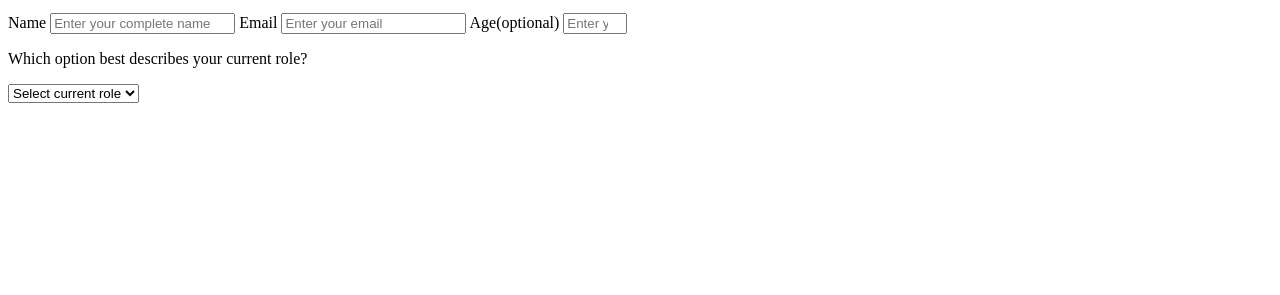
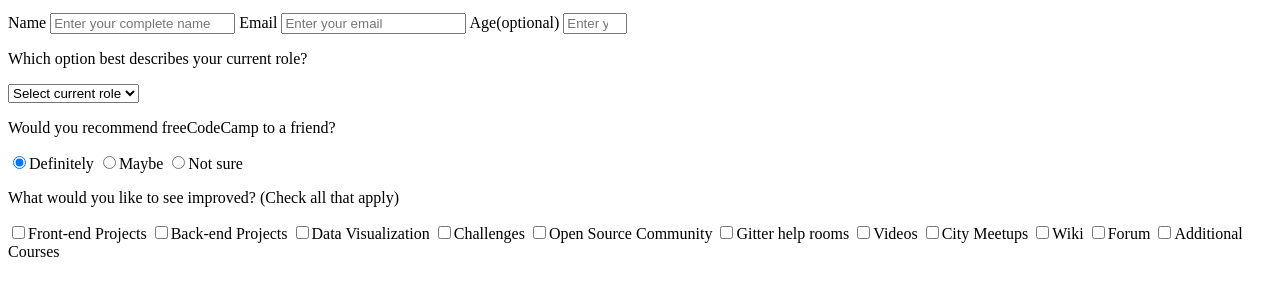
Before and after one commit to mikemtzp/Aneal-Mike-Project, a plain HTML site: page index.html in a window 1280 px wide. Shown: the part 101-396 px from the top of the page. Drawn offline with Linux system fonts and the light colour scheme.

Commit message:
checkbox and radio form update

```diff
--- a/index.html
+++ b/index.html
@@ -35,6 +35,28 @@
       </select>
       </div>
 
+      <div>
+        <p>Would you recommend freeCodeCamp to a friend?</p>
+        <input type="radio" name="recommend" id="definitely" checked><label for="definitely">Definitely</label>
+        <input type="radio" name="recommend" id="maybe"><label for="maybe">Maybe</label>
+        <input type="radio" name="recommend" id="notsure"><label for="notsure">Not sure</label>
+      </div>
+
+      <div>
+        <p>What would you like to see improved? (Check all that apply)</p>
+        <input type="checkbox" name="front" id="front"><label for="front">Front-end Projects</label>
+        <input type="checkbox" name="back" id="back"><label for="back">Back-end Projects</label>
+        <input type="checkbox" name="data" id="data"><label for="data">Data Visualization</label>
+        <input type="checkbox" name="" id="cha"><label for="cha">Challenges</label>
+        <input type="checkbox" name="" id="open"><label for="open">Open Source Community</label>
+        <input type="checkbox" name="" id="help"><label for="help">Gitter help rooms</label>
+        <input type="checkbox" name="" id="video"><label for="video">Videos</label>
+        <input type="checkbox" name="" id="city"><label for="city">City Meetups</label>
+        <input type="checkbox" name="" id="wiki"><label for="wiki">Wiki</label>
+        <input type="checkbox" name="" id="forum"><label for="forum">Forum</label>
+        <input type="checkbox" name="" id="add"><label for="add">Additional Courses</label>
+      </div>
+
     </form>
 
     <script src="https://cdn.freecodecamp.org/testable-projects-fcc/v1/bundle.js"></script>
```
